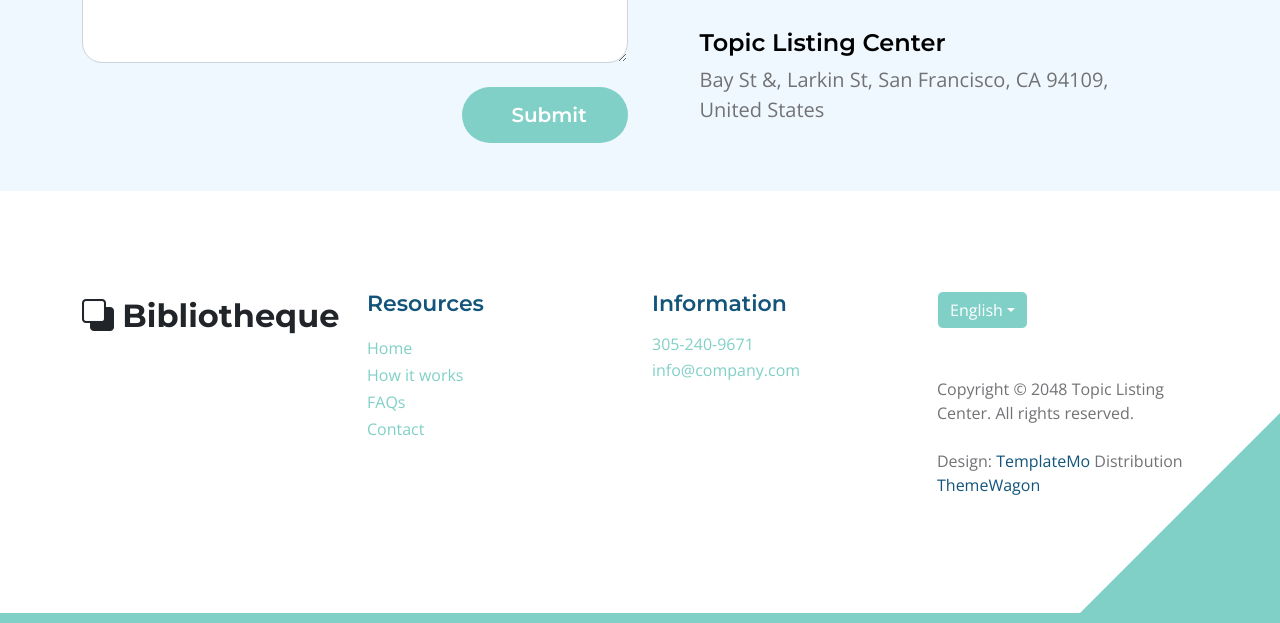
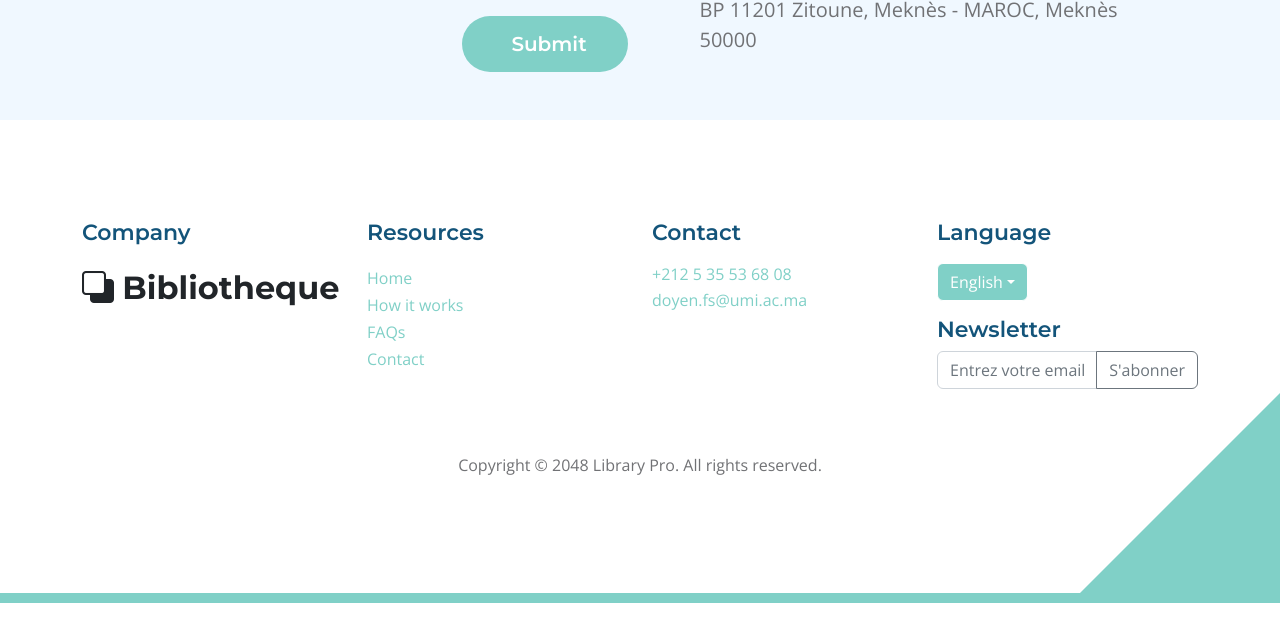
Before and after one commit to NadaMesbah/Library-Management-Project, a Django app: page /contact/ in a window 1280 px wide. Shown: the part 688-1311 px from the top of the page. Run offline with Django 5.2, Linux system fonts and the light colour scheme; some libraries are stand-ins or nearby versions.

Commit message:
latest updatesss lessgooo

```diff
--- a/adherants/admin.py
+++ b/adherants/admin.py
@@ -1,6 +1,8 @@
 from django.contrib import admin
-from .models import Profile, Message
+from .models import Profile, Message, Reclamation, UserEmail
 
 # Register your models here.
 admin.site.register(Profile)
 admin.site.register(Message)
+admin.site.register(Reclamation)
+admin.site.register(UserEmail)
--- a/ouvrages/templates/ouvrages/contact.html
+++ b/adherants/templates/adherants/contact.html
@@ -21,22 +21,25 @@
     </div>
 </header>
 
+
 <section class="pt-5 pb-5 section-bg">
+
     <div class="container">
         <div class="row">
-
+            <!--
             <div class="col-lg-12 col-12">
                 <h3 class="mb-4 pb-2">We'd love to hear from you</h3>
             </div>
-
+            -->
             <div class="col-lg-6 col-12">
-                <form action="#" method="post" class="custom-form contact-form" role="form">
+                <form action="" method="post" class="custom-form contact-form" role="form">
+                    {% csrf_token %}
                     <div class="row">
                         <div class="col-lg-6 col-md-6 col-12">
                             <div class="form-floating">
                                 <input type="text" name="name" id="name" class="form-control" placeholder="Name" required="">
 
-                                <label for="floatingInput">Name</label>
+                                <label for="name">Name</label>
                             </div>
                         </div>
 
@@ -44,22 +47,22 @@
                             <div class="form-floating">
                                 <input type="email" name="email" id="email" pattern="[^ @]*@[^ @]*" class="form-control" placeholder="Email address" required="">
 
-                                <label for="floatingInput">Email address</label>
+                                <label for="email">Email address</label>
                             </div>
                         </div>
 
                         <div class="col-lg-12 col-12">
                             <div class="form-floating">
-                                <input type="text" name="subject" id="name" class="form-control" placeholder="Name" required="">
+                                <input type="text" name="subject" id="subject" class="form-control" placeholder="Subject" required="">
 
-                                <label for="floatingInput">Subject</label>
+                                <label for="subject">Subject</label>
+                            </div>
+                            <div class="form-floating">
+                                <label for="messag">What's on your mind ?</label>
+                                <textarea class="form-control" id="messag" name="message" placeholder="What's on your mind ?" required=""></textarea>
                             </div>
 
-                            <div class="form-floating">
-                                <textarea class="form-control" id="message" name="message" placeholder="Tell me about the project"></textarea>
 
-                                <label for="floatingTextarea">Tell me about the project</label>
-                            </div>
                         </div>
 
                         <div class="col-lg-4 col-12 ms-auto">
@@ -71,15 +74,15 @@
             </div>
 
             <div class="col-lg-5 col-12 mx-auto mt-5 mt-lg-0">
-                <iframe class="google-map" src="https://www.google.com/maps/embed?pb=!1m18!1m12!1m3!1d2595.065641062665!2d-122.4230416990949!3d37.80335401520422!2m3!1f0!2f0!3f0!3m2!1i1024!2i768!4f13.1!3m3!1m2!1s0x80858127459fabad%3A0x808ba520e5e9edb7!2sFrancisco%20Park!5e1!3m2!1sen!2sth!4v1684340239744!5m2!1sen!2sth" width="100%" height="250" style="border:0;" allowfullscreen="" loading="lazy" referrerpolicy="no-referrer-when-downgrade"></iframe>
+                <iframe class="google-map" src="https://www.google.com/maps/embed?pb=!1m18!1m12!1m3!1d3312.826425759196!2d-5.5436823!3d33.868363900000006!2m3!1f0!2f0!3f0!3m2!1i1024!2i768!4f13.1!3m3!1m2!1s0xda04543d863b571%3A0x596632d1a0a0358d!2sFacult%C3%A9%20des%20sciences%20Meknes%D8%8C%20BP%2011201%20Zitoune%2C%20Mekn%C3%A8s%20-%20MAROC%2C%20Mekn%C3%A8s%2050000!5e0!3m2!1sfr!2sma!4v1714762472268!5m2!1sfr!2sma" width="100%" height="250" style="border:0;" allowfullscreen="" loading="lazy" referrerpolicy="no-referrer-when-downgrade"></iframe>
+                {% comment %} <iframe class="google-map" src="https://www.google.com/maps/embed?pb=!1m18!1m12!1m3!1d2595.065641062665!2d-122.4230416990949!3d37.80335401520422!2m3!1f0!2f0!3f0!3m2!1i1024!2i768!4f13.1!3m3!1m2!1s0x80858127459fabad%3A0x808ba520e5e9edb7!2sFrancisco%20Park!5e1!3m2!1sen!2sth!4v1684340239744!5m2!1sen!2sth" width="100%" height="250" style="border:0;" allowfullscreen="" loading="lazy" referrerpolicy="no-referrer-when-downgrade"></iframe> {% endcomment %}
 
-                <h5 class="mt-4 mb-2">Topic Listing Center</h5>
+                <h5 class="mt-4 mb-2">Faculté des sciences Meknes</h5>
 
-                <p>Bay St &amp;, Larkin St, San Francisco, CA 94109, United States</p>
+                <p>BP 11201 Zitoune, Meknès - MAROC, Meknès 50000</p>
             </div>
 
         </div>
     </div>
 </section>
-
 {% endblock content%}
--- a/adherants/urls.py
+++ b/adherants/urls.py
@@ -20,4 +20,9 @@ urlpatterns = [
     path('edit-profile/', views.editProfile, name="edit-profile"),
     path('profile/', views.profile, name="profile"),
 
+    path('contact/', views.contact, name="contact"),
+
+    path('contact_succes/', views.contact_succes, name='contact_succes'),
+    path('collect_email/', views.collect_email, name='collect_email'),
+
 ]
--- a/adherants/views.py
+++ b/adherants/views.py
@@ -3,13 +3,16 @@ from django.contrib.auth.decorators import login_required
 from django.contrib.auth import login as auth_login
 from django.contrib.auth import logout as auth_logout
 from django.contrib.auth import authenticate
-
+from django.conf import settings
+from django.core.mail import send_mail
+from django.views.decorators.csrf import csrf_protect
+from django.http import JsonResponse
 from django.contrib import messages
 from django.contrib.auth.models import User
 from django.dispatch.dispatcher import receiver
 from django.urls import conf
-from .models import Profile, Message
-from .forms import LoginForm, ProfileForm, UserForm, RegisterForm
+from .models import Profile, Message, Reclamation,UserEmail
+from .forms import LoginForm, ProfileForm, UserForm, RegisterForm, UserEmailForm, ContactForm
 
 def homepage(request):
     return render(request, './templates/main.html', {'section': 'homepage'})
@@ -195,3 +198,70 @@ def editProfile(request):
 
     context = {'form': form}
     return render(request, 'adherants/profile_form.html', context)
+
+# @csrf_protect
+# def list_reservations(request):
+#     # Récupérer toutes les réservations depuis la base de données
+#     reservations = Reservation.objects.all()
+#     # Passer les réservations au template
+#     return render(request, 'ouvrages/list_reservations.html', {'reservations': reservations})
+
+
+def collect_email(request):
+    if request.method == 'POST':
+        form = UserEmailForm(request.POST)
+        if form.is_valid():
+            user_email = form.save()
+
+            # Envoi de l'email
+            send_mail(
+                'Merci pour votre abonnement',
+                'Vous êtes maintenant abonné à notre newsletter.',
+                'info@company.com',
+                [user_email.email],  # Remplacez ceci par le champ email de votre modèle
+                fail_silently=False,
+            )
+
+            return JsonResponse({'success': 'Merci pour votre abonnement! Vous êtes maintenant abonné à notre newsletter.'})
+
+        else:
+            return JsonResponse({'error': 'Une erreur est survenue. Veuillez réessayer.'}, status=400)
+
+    else:
+        form = UserEmailForm()
+        return render(request, 'ouvrages/index.html', {'form': form})
+
+def send_confirmation_email(email, name):
+    subject = 'Confirmation de réception de votre réclamation'
+    message = 'Cher {},\n\nNous avons bien reçu votre réclamation et nous vous répondrons dans les plus brefs délais.\n\nCordialement,\nL\'équipe de support'.format(name)
+    email_from = settings.EMAIL_HOST_USER
+    recipient_list = [email,]
+    send_mail(subject, message, email_from, recipient_list, fail_silently=False)
+
+def contact(request):
+    if request.method == 'POST':
+        nom = request.POST.get('name')
+        email = request.POST.get('email')
+        message = request.POST.get('message')
+
+        if nom and email and message:  # Vérifiez que toutes les valeurs sont non nulles
+            # Créer une nouvelle réclamation
+            reclamation = Reclamation(nom=nom, email=email, message=message)
+            reclamation.save()
+
+            # Envoyer l'email de confirmation
+            try:
+                send_confirmation_email(email, nom)
+                return render(request, 'adherants/contact_success.html')
+            except Exception as e:
+                return render(request, 'adherants/contact.html', {'error': str(e)})
+        else:
+            # Gérer le cas où une ou plusieurs valeurs sont nulles
+            # Vous pouvez par exemple renvoyer le formulaire avec un message d'erreur
+            return render(request, 'adherants/contact.html', {'error': 'Tous les champs sont obligatoires.'})
+    else:
+        return render(request, 'adherants/contact.html')
+
+
+def contact_succes(request):
+    return render(request, 'adherants/contact_success.html')
--- a/ouvrages/urls.py
+++ b/ouvrages/urls.py
@@ -16,7 +16,7 @@ urlpatterns = [
     path('delete-ouvrage/<str:pk>', views.deleteOuvrage, name="delete-ouvrage"),
     path('topics-detail/', views.topicsDetail, name="topics-detail"),
     path('topics-listing/', views.topicsListing, name="topics-listing"),
-    path('contact/', views.contact, name="contact"),
+    # path('contact/', views.contact, name="contact"),
     path('exemplaires/', views.exemplaires, name="exemplaires"),
     path('exemplaire/<str:pk>', views.exemplaire, name="exemplaire"),
     #other options: <int:pk>, <id:pk>, <slug:pk>
--- a/ouvrages/views.py
+++ b/ouvrages/views.py
@@ -58,8 +58,8 @@ def topicsDetail(request):
 def topicsListing(request):
     return render(request, 'ouvrages/topics-listing.html')
 
-def contact(request):
-    return render(request, 'ouvrages/contact.html')
+# def contact(request):
+#     return render(request, 'adherants/contact.html')
 
 def home(request):
     keyword = request.GET.get('keyword') if request.GET.get('keyword') != None else ''
--- a/templates/footer.html
+++ b/templates/footer.html
@@ -1,72 +1,112 @@
 {%load static%}
 <footer class="site-footer section-padding">
+    <!-- footer.html -->
+<style>
+        #message {
+            position: fixed;
+            top: 50%;
+            left: 50%;
+            transform: translate(-50%, -50%);
+            font-size: 20px; /* Taille de la police */
+            width: 80%; /* Largeur de l'élément */
+            max-width: 400px; /* Largeur maximale de l'élément */
+
+
+            text-align: center; /* Centrage du texte */
+        }
+</style>
+<script>
+    $(document).ready(function() {
+        $('#ft').on('submit', function(event) {  // Utilisez l'ID de votre formulaire HTML ici
+            event.preventDefault();
+            $.ajax({
+                url: '/collect_email/',  // Utilisez l'URL de votre vue Django ici
+                type: 'POST',
+                data: $(this).serialize(),
+                dataType: 'json',
+                success: function(data) {
+                    if (data.error) {
+                        // Affichez le message d'erreur sur la page
+                        $('#message').text(data.error);
+                        $('#message').css('color', 'red');
+                    } else {
+                        // Affichez le message de succès sur la page
+                        $('#message').text(data.success);
+                        $('#message').css('color', 'green');
+                    }
+                    setTimeout(function() {
+                    $('#message').text('');
+                    }, 7000);
+                }
+            });
+        });
+    });
+    </script>
+
+    <div id="message"></div>  <!-- Ajoutez cette ligne pour afficher les messages -->
+
+
     <div class="container">
         <div class="row">
-
+            <!-- Company Information -->
             <div class="col-lg-3 col-12 mb-4 pb-2">
+                <h6 class="site-footer-title mb-3">Company</h6>
                 <a class="navbar-brand mb-2" href="{% url 'ouvrages:index'%}">
                     <i class="bi-back"></i>
                     <span>Bibliotheque</span>
                 </a>
             </div>
 
+            <!-- Resources -->
             <div class="col-lg-3 col-md-4 col-6">
                 <h6 class="site-footer-title mb-3">Resources</h6>
-
                 <ul class="site-footer-links">
-                    <li class="site-footer-link-item">
-                        <a href="#" class="site-footer-link">Home</a>
-                    </li>
-
-                    <li class="site-footer-link-item">
-                        <a href="#" class="site-footer-link">How it works</a>
-                    </li>
-
-                    <li class="site-footer-link-item">
-                        <a href="#" class="site-footer-link">FAQs</a>
-                    </li>
-
-                    <li class="site-footer-link-item">
-                        <a href="#" class="site-footer-link">Contact</a>
-                    </li>
+                    <li class="site-footer-link-item"><a href="#" class="site-footer-link">Home</a></li>
+                    <li class="site-footer-link-item"><a href="#" class="site-footer-link">How it works</a></li>
+                    <li class="site-footer-link-item"><a href="#" class="site-footer-link">FAQs</a></li>
+                    <li class="site-footer-link-item"><a href="#" class="site-footer-link">Contact</a></li>
                 </ul>
             </div>
 
+            <!-- Contact Information -->
             <div class="col-lg-3 col-md-4 col-6 mb-4 mb-lg-0">
-                <h6 class="site-footer-title mb-3">Information</h6>
-
+                <h6 class="site-footer-title mb-3">Contact</h6>
                 <p class="text-white d-flex mb-1">
-                    <a href="tel: 305-240-9671" class="site-footer-link">
-                        305-240-9671
-                    </a>
+                    <a href="tel: 05 35 53 68 08" class="site-footer-link">+212 5 35 53 68 08</a>
+                </p>
+                <p class="text-white d-flex">
+                    <a href="mailto: doyen.fs@umi.ac.ma" class="site-footer-link">doyen.fs@umi.ac.ma</a>
                 </p>
 
-                <p class="text-white d-flex">
-                    <a href="mailto:info@company.com" class="site-footer-link">
-                        info@company.com
-                    </a>
-                </p>
             </div>
 
+            <!-- Language Selection and Newsletter -->
             <div class="col-lg-3 col-md-4 col-12 mt-4 mt-lg-0 ms-auto">
+                <h6 class="site-footer-title mb-3">Language</h6>
                 <div class="dropdown">
-                    <button class="btn btn-secondary dropdown-toggle" type="button" data-bs-toggle="dropdown" aria-expanded="false">
-                    English</button>
-
+                    <button class="btn btn-secondary dropdown-toggle" type="button" data-bs-toggle="dropdown" aria-expanded="false">English</button>
                     <ul class="dropdown-menu">
                         <li><button class="dropdown-item" type="button">Thai</button></li>
-
                         <li><button class="dropdown-item" type="button">Myanmar</button></li>
-
                         <li><button class="dropdown-item" type="button">Arabic</button></li>
                     </ul>
                 </div>
 
-                <p class="copyright-text mt-lg-5 mt-4">Copyright © 2048 Topic Listing Center. All rights reserved.
-                <br><br>Design: <a rel="nofollow" href="https://templatemo.com" target="_blank">TemplateMo</a> Distribution <a href="https://themewagon.com">ThemeWagon</a></p>
-
+                <h6 class="site-footer-title mt-3">Newsletter</h6>
+                <form id="ft" action="{% url 'collect_email' %}" method="post" class="newsletter-form">
+                    {% csrf_token %}
+                    <div class="input-group mb-3">
+                        <input type="email" id="email" name="email" class="form-control newsletter-input" placeholder="Entrez votre email" aria-label="Entrez votre email" aria-describedby="button-addon2" required>
+                        <button class="btn btn-outline-secondary newsletter-button" type="submit" id="button-addon2">S'abonner</button>
+                    </div>
+                </form>
             </div>
-
+        </div>
+        <!-- Copyright -->
+        <div class="row">
+            <div class="col-12 text-center">
+                <p class="copyright-text mt-lg-5 mt-4">Copyright © 2048 Library Pro. All rights reserved.</p>
+            </div>
         </div>
     </div>
 </footer>
--- a/templates/navbar.html
+++ b/templates/navbar.html
@@ -42,7 +42,7 @@
                     <ul class="dropdown-menu dropdown-menu-light" aria-labelledby="navbarLightDropdownMenuLink">
                         <li><a class="dropdown-item" href="{% url 'ouvrages:browse'%}">Browse Books</a></li>
                         {% comment %} <li><a class="dropdown-item" href="{% url 'ouvrages:topics-listing'%}">Exemplaires</a></li> {% endcomment %}
-                        <li><a class="dropdown-item active" href="{% url 'ouvrages:contact'%}">Reclamation</a></li>
+                        <li><a class="dropdown-item active" href="{% url 'contact'%}">Reclamation</a></li>
                     </ul>
                 </li>
 
```
Also changed, not shown: adherants/forms.py (+18 -1 lines), adherants/models.py (+16 -4 lines), adherants/signals.py (+19 -0 lines), adherants/templates/adherants/contact_success.html (added, +61 -0 lines), adherants/templates/adherants/nouvel_ouvrage_email.html (added, +15 -0 lines), adherants/migrations/0004_reclamation_useremail.py (added), db.sqlite3.
